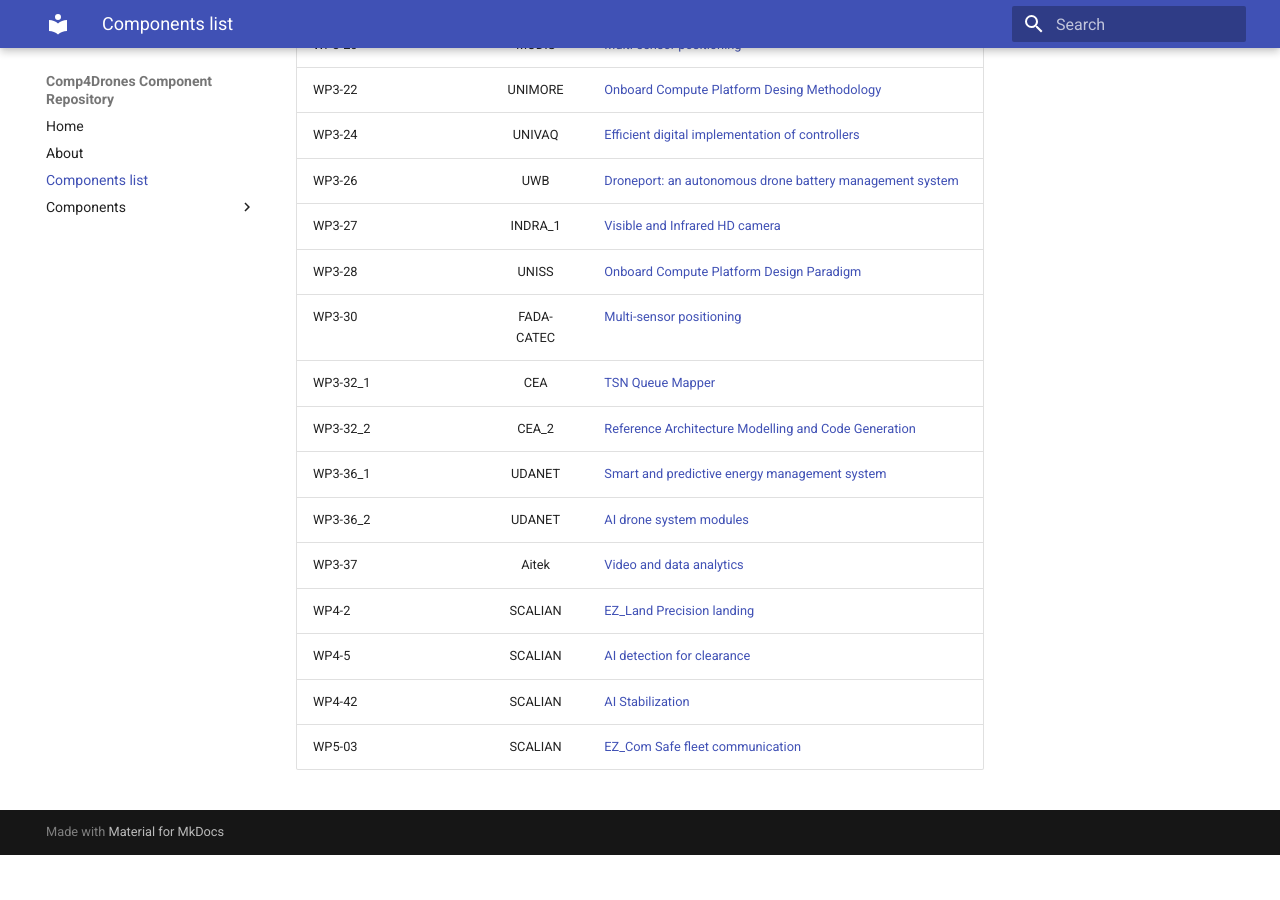
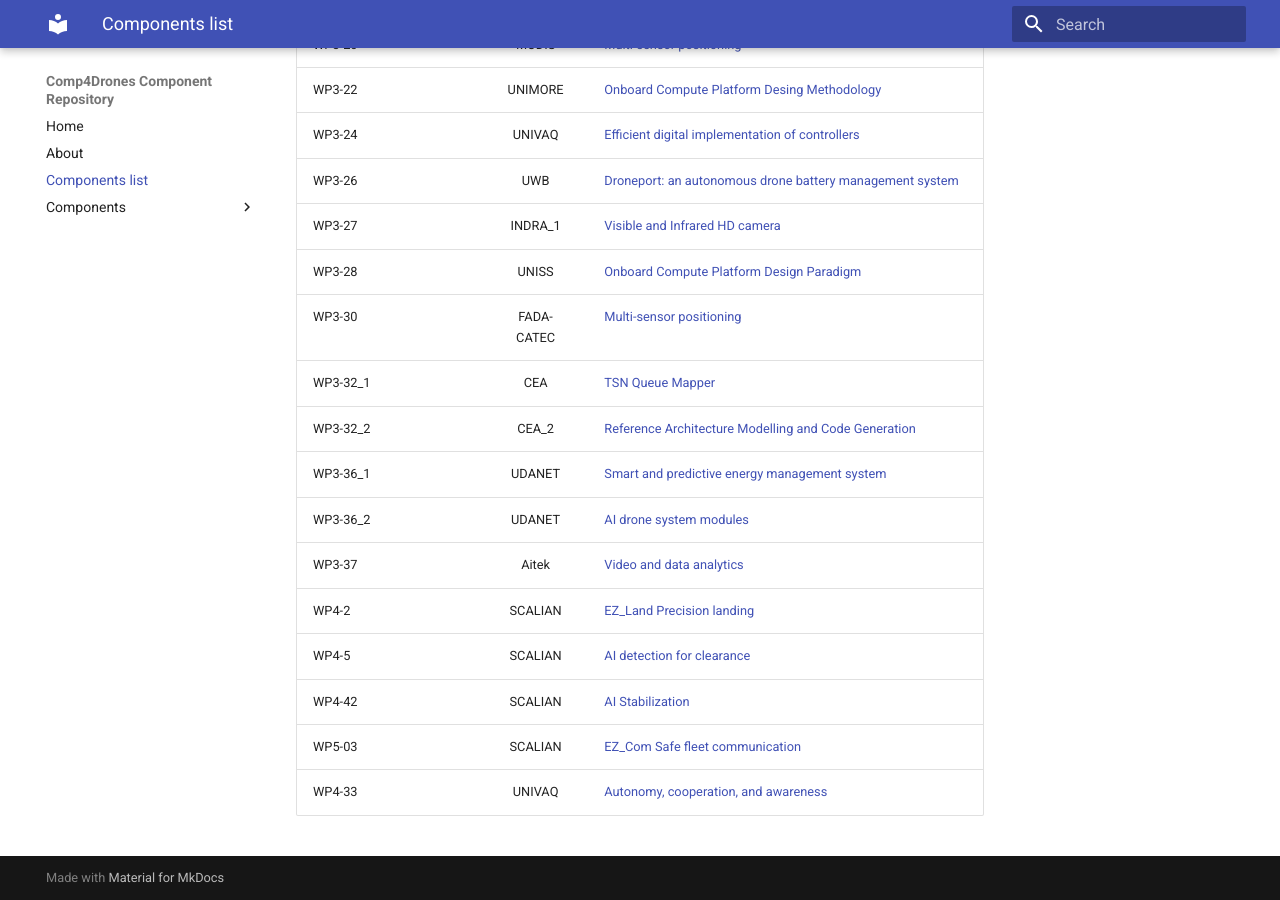
Before and after one commit to Comp4Drones/Component_repository, an MkDocs documentation site: the page built from docs/wp3_components_list.md, in a window 1280 px wide and 900 px high, scrolled down 947 px. Built offline with MkDocs 1.6.1 and Material for MkDocs 9.7.7, drawn with Linux system fonts in a browser that asks for light colours; before the commit the page ends 1802 px from its top, so only the background shows below that.

Commit message:
Update wp3_components_list.md

```diff
--- a/docs/wp3_components_list.md
+++ b/docs/wp3_components_list.md
@@ -34,3 +34,4 @@
 | WP4-5 | SCALIAN | [AI detection for clearance](components/computer_vision_and_image_processing/SCALIAN-clearance.md) |
 | WP4-42 | SCALIAN | [AI Stabilization](components/misc/SCALIAN-ai_stabilization.md) |
 | WP5-03 | SCALIAN | [EZ_Com Safe fleet communication](components/secure_communications/SCALIAN-safe_fleet_comm.md) |
+| WP4-33 | UNIVAQ | [Autonomy, cooperation, and awareness](components/misc/UNIVAQ02.md) |
```
